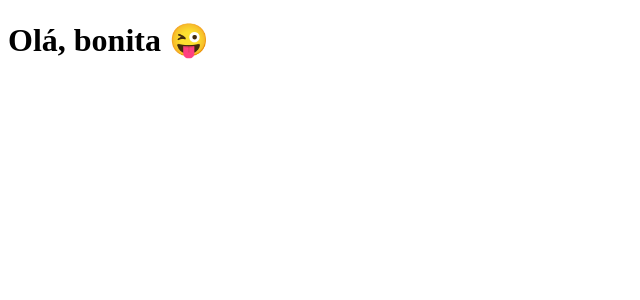
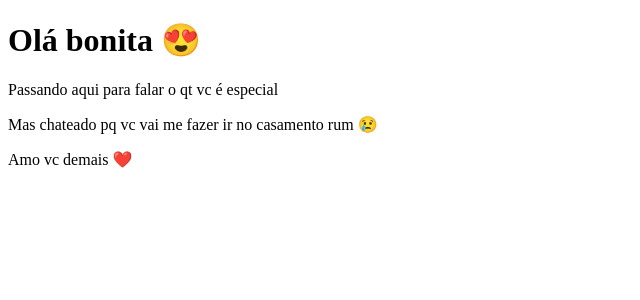
Before and after one commit to VictorDMoura/clone-tabnews, a Next.js app: page / in a window 1280 px wide. Shown: the top 300 px of the page, without its empty margins (0-640 px from the left). Built offline with nearby package versions, Linux system fonts and the light colour scheme.

Commit message:
Nova mensagem

```diff
--- a/pages/index.js
+++ b/pages/index.js
@@ -1,5 +1,12 @@
 function Home() {
-    return <h1>Olá, bonita 😜</h1>
+    return (
+        <div>
+            <h1>Olá bonita 😍</h1>
+            <p>Passando aqui para falar o qt vc é especial</p>
+            <p>Mas chateado pq vc vai me fazer ir no casamento rum 😢</p>
+            <p>Amo vc demais ❤️</p>
+        </div>
+    )
 }
 
 export default Home;
```
